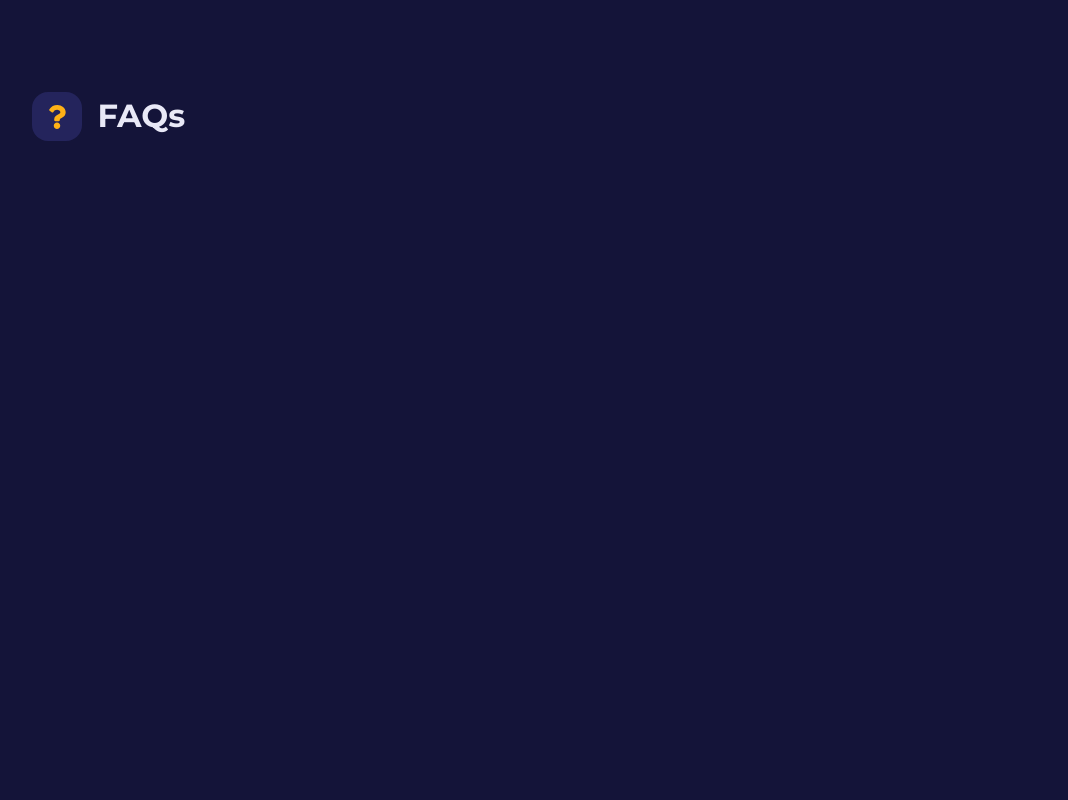
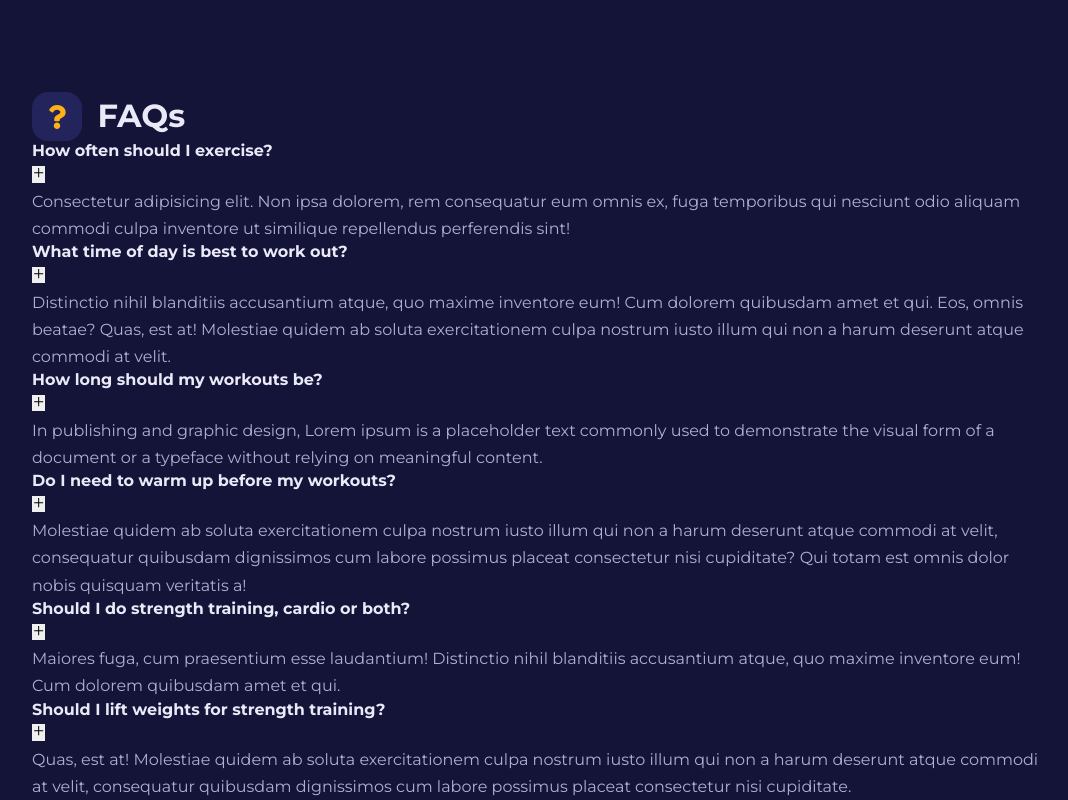
Before and after one commit to erickdc7/react-trainer-website, a React (Create React App) app: page / in a window 1280 px wide. Shown: the part 2270-3070 px from the top of the page, without its empty margins (96-1164 px from the left). Before the commit the page ends 2411 px from the top, so only its background shows below. Built offline with nearby package versions, Linux system fonts and the light colour scheme; the HTML template or start-up script is replaced by a standard one.

Commit message:
FAQ.jsx and FAQs.jsx updated

```diff
--- a/src/components/FAQ.jsx
+++ b/src/components/FAQ.jsx
@@ -11,6 +11,8 @@ const FAQ = ({ question, answer }) => {
                     <AiOutlinePlus />
                 </button>
             </div>
+
+            <p>{answer}</p>
         </article>
     )
 }
--- a/src/components/FAQs.jsx
+++ b/src/components/FAQs.jsx
@@ -15,7 +15,15 @@ const FAQs = () => {
 
                 <div className="faqs__wrapper">
                     {
-
+                        faqs.map(({ id, question, answer }) => {
+                            return (
+                                <FAQ
+                                    key={id}
+                                    question={question}
+                                    answer={answer}
+                                />
+                            )
+                        })
                     }
                 </div>
             </div>
```
